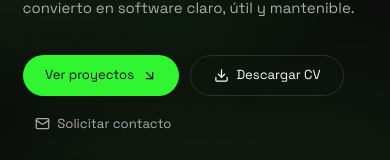
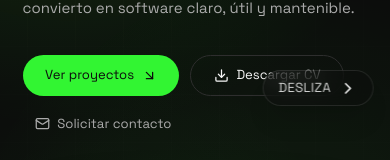
Before and after one commit to ColDev-Colivoro/portfolio, a React (Vite) app: page / in a window 390 px wide. Shown: the part 352-512 px from the top of the page. Built offline with nearby package versions, Linux system fonts and the light colour scheme.

Commit message:
feat: implement mobile swipe navigation indicator component and integrate into main app layout

```diff
--- a/src/App.jsx
+++ b/src/App.jsx
@@ -12,6 +12,7 @@ import AboutPage from '@/pages/AboutPage';
 import ProjectsPage from '@/pages/ProjectsPage';
 import ContactPage from '@/pages/ContactPage';
 import SGCPlatformPage from '@/pages/SGCPlatformPage';
+import SlideIndicator from '@/components/SlideIndicator';
 import { useLocale } from '@/context/LocaleContext';
 import { siteContent } from '@/data/siteContent';
 import { resolveCopy } from '@/lib/i18n';
@@ -159,6 +160,7 @@ const App = () => {
 				</AnimatePresence>
 				<Toaster />
 			</div>
+			{!isSgcPlatformRoute ? <SlideIndicator /> : null}
 		</div>
 	);
 };
--- /dev/null
+++ b/src/components/SlideIndicator.jsx
@@ -0,0 +1,73 @@
+import { useState, useEffect } from 'react';
+import { motion, AnimatePresence } from 'framer-motion';
+import { ChevronRight } from 'lucide-react';
+import { useLocation } from 'react-router-dom';
+
+const SlideIndicator = () => {
+	const [isVisible, setIsVisible] = useState(false);
+	const location = useLocation();
+
+	useEffect(() => {
+		// Only check/show on mobile and if not already seen
+		const isMobile = window.innerWidth < 768; // md breakpoint in tailwind
+		const hasSeen = localStorage.getItem('coldev_hasSeenSlideIndicator');
+
+		if (isMobile && !hasSeen) {
+			// Small delay before showing it up so it doesn't clash with route enter animations
+			const timerId = setTimeout(() => setIsVisible(true), 1500);
+			return () => clearTimeout(timerId);
+		}
+	}, []);
+
+	useEffect(() => {
+		if (!isVisible) return;
+
+		const handleInteraction = () => {
+			setIsVisible(false);
+			localStorage.setItem('coldev_hasSeenSlideIndicator', 'true');
+		};
+
+		// Dismiss on wheel, keyboard arrows, touch, or click anywhere
+		window.addEventListener('wheel', handleInteraction, { once: true });
+		window.addEventListener('keydown', (e) => {
+			if (['ArrowRight', 'ArrowLeft', 'ArrowUp', 'ArrowDown', 'Space'].includes(e.code)) {
+				handleInteraction();
+			}
+		});
+		window.addEventListener('touchstart', handleInteraction, { once: true });
+		window.addEventListener('mousedown', handleInteraction, { once: true });
+
+		// Also dismiss if route changes
+		return () => {
+			handleInteraction();
+			window.removeEventListener('wheel', handleInteraction);
+			window.removeEventListener('touchstart', handleInteraction);
+			window.removeEventListener('mousedown', handleInteraction);
+		};
+	}, [isVisible, location.pathname]);
+
+	return (
+		<AnimatePresence>
+			{isVisible && (
+				<motion.div
+					initial={{ opacity: 0, x: -20 }}
+					animate={{ opacity: 1, x: 0 }}
+					exit={{ opacity: 0, scale: 0.8, filter: 'blur(4px)' }}
+					transition={{ duration: 0.6, ease: 'easeOut' }}
+					className="pointer-events-none fixed right-6 top-1/2 z-[60] flex -translate-y-1/2 items-center justify-center md:hidden"
+				>
+					<motion.div
+						animate={{ x: [0, 10, 0] }}
+						transition={{ duration: 1.5, repeat: Infinity, ease: 'easeInOut' }}
+						className="flex items-center gap-2 rounded-full border border-white/10 bg-background/40 px-4 py-2 text-white shadow-xl backdrop-blur-md"
+					>
+						<span className="text-sm font-medium tracking-wide opacity-80 uppercase">Desliza</span>
+						<ChevronRight className="h-5 w-5 opacity-90" />
+					</motion.div>
+				</motion.div>
+			)}
+		</AnimatePresence>
+	);
+};
+
+export default SlideIndicator;
```
